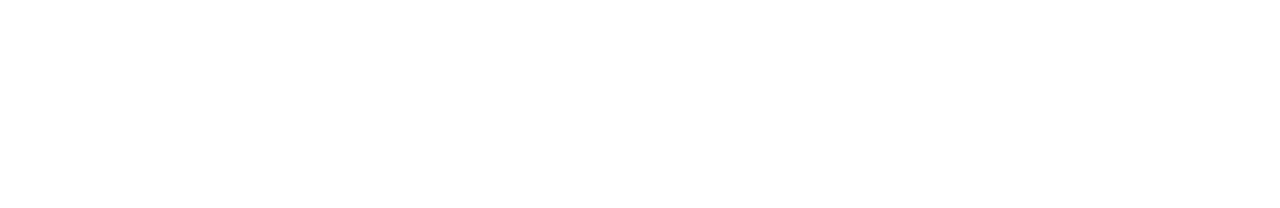
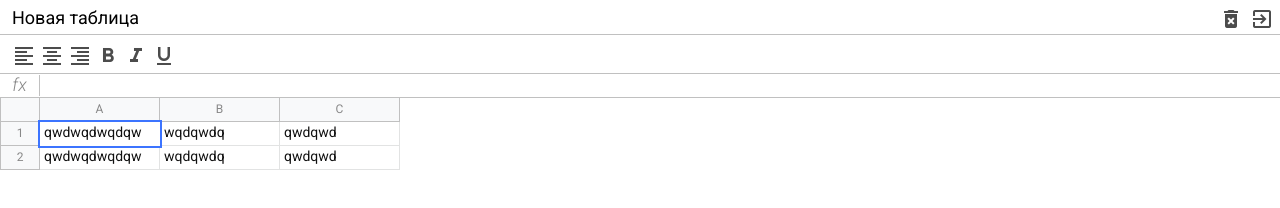
Before and after one commit to stenready/seniorExel, a website built with webpack: page src/index.html in a window 1280 px wide. Built offline with nearby package versions, Linux system fonts and the light colour scheme.

Commit message:
начал делать класс помошник для dom операций

```diff
--- /dev/null
+++ b/src/components/excel/Excel.js
@@ -0,0 +1,21 @@
+import {$} from "../../core/dom";
+
+export class Excel{
+  constructor(selector, options = []) {
+    this.$el = document.querySelector(selector)
+    this.components = options.components
+  }
+  getRoot() {
+    const $root = $.create('div', 'excel')
+    this.components.forEach(Component => {
+      const $el = $.create('div', Component.сlassName)
+      const component = new Component($el)
+      $el.innerHTML = component.toHTML()
+      $root.appendChild($el)
+    })
+    return $root
+  }
+  render() {
+    this.$el.append(this.getRoot())
+  }
+}
--- /dev/null
+++ b/src/components/formula/Formula.js
@@ -0,0 +1,11 @@
+import {ExcelComponent} from "../../core/ExcelComponent";
+
+export class Formula extends ExcelComponent {
+  static сlassName = `excel__formula`
+  toHTML() {
+    return `
+      <div class="info">fx</div>
+      <div class="input" contenteditable spellcheck="false"></div>
+    `
+  }
+}
--- /dev/null
+++ b/src/components/header/Header.js
@@ -0,0 +1,23 @@
+import {ExcelComponent} from "../../core/ExcelComponent";
+
+export class Header extends ExcelComponent {
+  static сlassName = `excel__header`
+  toHTML() {
+    return `
+      <input class="input" type="text" value="Новая таблица">
+      <div class="wrap">
+        <div class="button">
+          <span class="material-icons">
+            delete_forever
+          </span>
+         </div>
+
+        <div class="button">
+            <span class="material-icons">
+              exit_to_app
+            </span>
+        </div>
+      </div>
+    `
+  }
+}
--- /dev/null
+++ b/src/components/table/Table.js
@@ -0,0 +1,47 @@
+import {ExcelComponent} from "../../core/ExcelComponent";
+
+export class Table extends ExcelComponent {
+  static сlassName = `excel__table`
+  toHTML() {
+    return `
+            <div class="row">
+
+                <div class="row-info"></div>
+                <div class="row-data">
+                    <div class="column">
+                        A
+                    </div>
+                    <div class="column">
+                        B
+                    </div>
+                    <div class="column">
+                        C
+                    </div>
+                </div>
+
+            </div>
+
+            <div class="row">
+
+                <div class="row-info">1</div>
+                <div class="row-data">
+                    <div class="ceil selected" contenteditable>qwdwqdwqdqw</div>
+                    <div class="ceil">wqdqwdq</div>
+                    <div class="ceil">qwdqwd</div>
+                </div>
+
+            </div>
+
+            <div class="row">
+
+                <div class="row-info">2</div>
+                <div class="row-data">
+                    <div class="ceil ">qwdwqdwqdqw</div>
+                    <div class="ceil">wqdqwdq</div>
+                    <div class="ceil">qwdqwd</div>
+                </div>
+
+            </div>
+    `
+  }
+}
--- /dev/null
+++ b/src/components/toolbar/Toolbar.js
@@ -0,0 +1,39 @@
+import {ExcelComponent} from "../../core/ExcelComponent";
+
+export class Toolbar extends ExcelComponent {
+  static сlassName = `excel__toolbar`
+  toHTML() {
+    return `
+        <div class="button">
+          <span class="material-icons">
+            format_align_left
+          </span>
+        </div>
+        <div class="button">
+          <span class="material-icons">
+            format_align_center
+          </span>
+        </div>
+        <div class="button">
+          <span class="material-icons">
+            format_align_right
+          </span>
+        </div>
+        <div class="button">
+          <span class="material-icons">
+            format_bold
+          </span>
+        </div>
+        <div class="button">
+          <span class="material-icons">
+            format_italic
+          </span>
+        </div>
+        <div class="button">
+          <span class="material-icons">
+            format_underlined
+          </span>
+        </div>
+    `
+  }
+}
--- /dev/null
+++ b/src/core/DomListener.js
@@ -0,0 +1,5 @@
+export class DomListener {
+  constructor($root) {
+    this.$root = $root
+  }
+}
--- /dev/null
+++ b/src/core/ExcelComponent.js
@@ -0,0 +1,7 @@
+import {DomListener} from "./DomListener";
+
+export class ExcelComponent extends  DomListener{
+  toHTML() {
+    return ''
+  }
+}
--- /dev/null
+++ b/src/core/dom.js
@@ -0,0 +1,14 @@
+class Dom {
+  constructor() {
+  }
+}
+
+export function $() {
+  return new Dom()
+}
+
+$.create = (tagName, classes = '') => {
+  const $el = document.createElement(tagName)
+  if (classes) $el.classList.add(classes)
+  return $el
+}
--- a/src/index.html
+++ b/src/index.html
@@ -6,7 +6,7 @@
   <meta name="viewport" content="width=device-width, initial-scale=1.0">
   <link rel="shortcut icon" href="favicon.ico" type="image/x-icon">
   <link href="https://fonts.googleapis.com/icon?family=Material+Icons" rel="stylesheet">
-  <title>Exel</title>
+  <title>excel</title>
 </head>
 
 <body>
--- a/src/index.js
+++ b/src/index.js
@@ -1 +1,13 @@
 import './sass/index.scss'
+import {Excel} from "./components/excel/Excel";
+import {Header} from "./components/header/Header";
+import {Toolbar} from "./components/toolbar/Toolbar";
+import {Formula} from "./components/formula/Formula";
+import {Table} from "./components/table/Table";
+
+const excel = new Excel('#app', {
+  components: [
+    Header, Toolbar, Formula, Table
+  ]
+})
+excel.render()
--- a/src/sass/components/formula.scss
+++ b/src/sass/components/formula.scss
@@ -1,7 +1,7 @@
 @import '../mixins';
 @import '../variables';
 
-.exel__formula{
+.excel__formula{
 
   position: absolute;
   left: 0;
--- a/src/sass/components/header.scss
+++ b/src/sass/components/header.scss
@@ -1,7 +1,7 @@
 @import '../mixins';
 @import '../variables';
 
-.exel__header {
+.excel__header {
   position: absolute;
   top: 0;
   left: 0;
--- a/src/sass/components/table.scss
+++ b/src/sass/components/table.scss
@@ -1,7 +1,7 @@
 @import '../mixins';
 @import '../variables';
 
-.exel__table{
+.excel__table{
   position: absolute;
   padding-bottom: 2px;
   left: 0;
--- a/src/sass/components/toolbar.scss
+++ b/src/sass/components/toolbar.scss
@@ -1,7 +1,7 @@
 @import '../mixins';
 @import '../variables';
 
-.exel__toolbar {
+.excel__toolbar {
 
   position: absolute;
   height: $toolbar-height;
--- a/src/sass/index.scss
+++ b/src/sass/index.scss
@@ -16,10 +16,10 @@
 
 body {
   font-family: 'Roboto', sans-serif;
-  font-style: 12px;
+  font-size: 12px;
 }
 
-.exel{
+.excel{
   position: relative;
   color: #888;
   height: 100%;
--- a/webpack.config.js
+++ b/webpack.config.js
@@ -16,6 +16,7 @@ const jsLoaders=() => {
       loader: 'babel-loader',
       options: {
         presets: ['@babel/preset-env'],
+        plugins: ['@babel/plugin-proposal-class-properties']
       },
     },
   ]
```
Also changed, not shown: src/assets/dashboard.html (+2 -2 lines), src/assets/excel.html (added, +128 -0 lines), src/assets/exel.html (deleted, +0 -128 lines), 1 other file.
